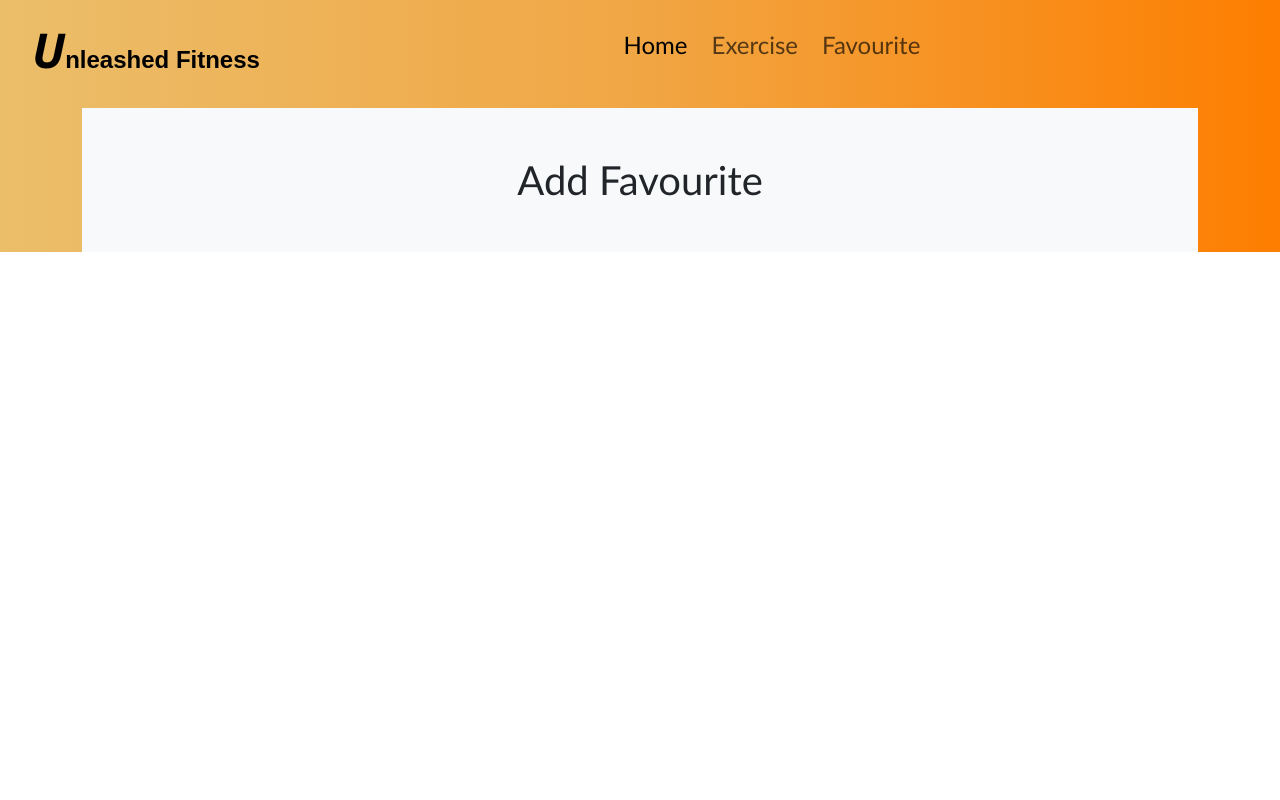
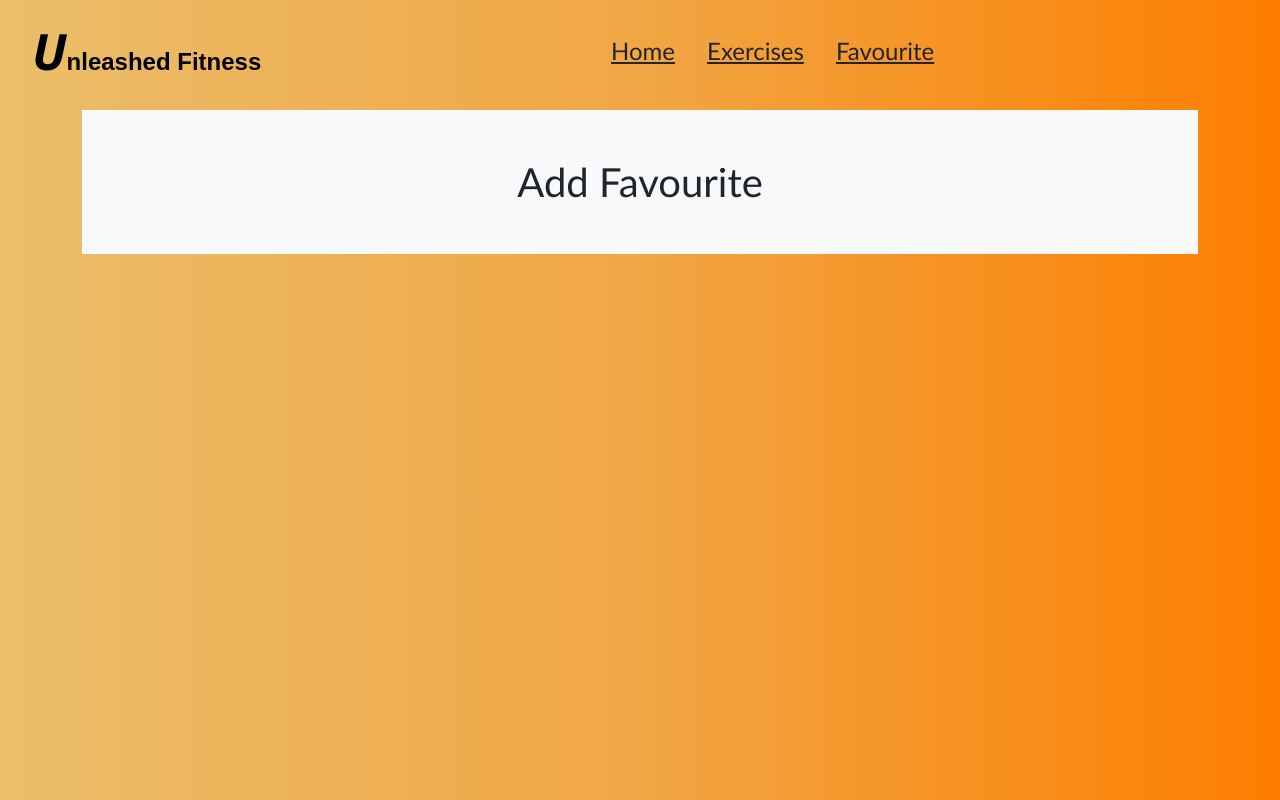
Before and after one commit to Ashutosh137/unleashed-fitness-, a React (Create React App) app: page /favourite in a window 1280 px wide. Built offline with nearby package versions, Linux system fonts and the light colour scheme; no server answers.

Commit message:
Refactored CSS for responsiveness

```diff
--- a/src/app.css
+++ b/src/app.css
@@ -1,9 +1,11 @@
 .home {
     background: url('https://images.unsplash.com/photo-1508919801845-fc2ae1bc2a28?ixlib=rb-4.0.3&ixid=MnwxMjA3fDB8MHxzZWFyY2h8Mnx8aW1nfGVufDB8fDB8fA%3D%3D&w=1000&q=80') center center/cover;
     background-repeat: no-repeat;
-    height: 80vh;
     animation: opoacity 0.9s ease-in-out;
     border-radius: 60px 10px;
+    margin: 10px 40px auto;
+    padding-top: 8%;
+    padding-bottom: 8%;
     box-shadow: 0px 0px 12px 2px rgb(255, 255, 255, 0.7);
 }
 
@@ -20,11 +22,13 @@
     transition: all 0.4s ease;
 }
 
-.home .main:not(:hover),.navbar h4:not(:hover) {
+.home .main:not(:hover),
+.navbar li:not(:hover) {
     transform: scale(1);
     transition: all 0.3s ease-in-out;
 }
-.w-sm-50{
+
+.w-sm-50 {
     width: 30%;
     font-size: larger;
 }
@@ -76,48 +80,56 @@ details summary {
     z-index: 3;
 }
 
-.title{
+.title {
     font-weight: 700;
-    font-size: larger;
+    font-size: x-large;
     margin-left: 20px;
-    font-family:sans-serif;
+    font-family: sans-serif;
 }
-.title::first-letter{
-    font-size: 200%;
+
+.title::first-letter {
+    font-size: 50px;
     font-weight: 700;
-    font-style:italic;
+    font-style: italic;
     font-family: 'Segoe UI', Tahoma, Geneva, Verdana, sans-serif;
 }
 
-.img-fluid{
+.img-fluid {
     width: 130px;
     margin: auto;
-
 }
 
-.navbar h4:hover{
-    color:rgba(0, 0, 0, 0.8);
-    border-bottom: 3px solid rgb(73, 73, 72);
-    transform: scale(1.1);
+.navbar li:hover {
+    transform: scale(1.3);
     font-family: Arial, Helvetica, sans-serif;
     transition: all ease 0.2s;
 }
-.bg-custum{
+
+.bg-custum {
     color: rgba(0, 0, 0, 0.8);
-    background: #f12711;  /* fallback for old browsers */
-background: -webkit-linear-gradient(to right, #f5af19, #f12711);  /* Chrome 10-25, Safari 5.1-6 */
-background:linear-gradient(to right, rgb(235, 177, 69),rgb(241, 166, 68), rgb(253, 143, 0));/* W3C, IE 10+/ Edge, Firefox 16+, Chrome 26+, Opera 12+, Safari 7+ */
+    background: #f12711;
+    /* fallback for old browsers */
+    background: -webkit-linear-gradient(to right, #f5af19, #f12711);
+    /* Chrome 10-25, Safari 5.1-6 */
+    background: linear-gradient(to right, rgb(235, 177, 69), rgb(241, 166, 68), rgb(253, 143, 0));
+    /* W3C, IE 10+/ Edge, Firefox 16+, Chrome 26+, Opera 12+, Safari 7+ */
 
     width: 200px;
 }
 
+button span {
+    scale: 2;
+    margin: 10px;
+}
 
 
 
+.bg-wheat {
+    background-color: wheat;
+}
 
-.bg-wheat{
-    background-color: white;
-}
+
+
 .relative {
     position: relative !important;
     font-size: 30px;
@@ -155,22 +167,17 @@ input {
     margin: auto;
 }
 
-@media (max-width:650px) {
-    .home{
+@media screen and (max-width:650px) {
+    .home {
         height: 50vh;
     }
-    .title{
-    font-size: x-large;
-}
 
-.title::first-letter{
-    font-size: xx-large;
-}
-.navbar h4{
-    font-size: 20px;
-    margin: auto;
-    width: 50%;
-}
+    .navbar h4 {
+        font-size: 20px;
+        margin: auto;
+        width: 50%;
+    }
+
     .text-responsive label,
     button {
         font-size: 100px;
@@ -190,7 +197,8 @@ input {
     .text-res label {
         font-size: large;
     }
-    .w-sm-50{
+
+    .w-sm-50 {
         width: 100%;
         font-size: medium;
     }
--- a/src/component/exercise.js
+++ b/src/component/exercise.js
@@ -51,7 +51,7 @@ const Exercise = () => {
                     <img style={{ display: skeleton ? 'none' : 'block' }} onLoadCapture={() => {
                         setskeleton(false)
                     }}
-                        src={exercise.gifUrl} className="img-fluid shadow-1 m-auto rounded" alt="gif" />
+                        src={exercise.gifUrl} className=" shadow-1 m-auto rounded" alt="gif" />
                 </div>
                 <div className="m-auto  w-sm-50 felx-1 px-4 text-res">
                     <p className='text-center '>exercise keep you strong and increase muscles in <b>{exercise.target || <Skeleton />}</b> ,this is one of the best exercise to target your <b>{exercise.bodyPart || <Skeleton />}</b> using <b>{exercise.equipment || <Skeleton />}</b> <br />
--- a/src/component/home.js
+++ b/src/component/home.js
@@ -25,7 +25,7 @@ const Home = () => {
         toggleload()
     }
     return (
-        <div className="container text-responsive py-4 rounded text-capitalize">
+        <div className="pb-5 px-5 text-responsive rounded text-capitalize">
             <div className="d-flex align-middle home">
                 <div className="m-auto main d-flex w-50 h-50 rounded p-5 text-center">
                     <div className="m-auto box">
@@ -40,8 +40,8 @@ const Home = () => {
                 <form onSubmit={(e) => handelsubmit(e)} className='d-flex justify-content-center container'>
                     <input type="search" name='search' value={searchLowerCase} onChange={(e) => {
                         setsearch(e.target.value.toLowerCase())
-                    }} className='text-dark p-3 m-2 rounded w-100' placeholder='Search your exercise by bodyparts, equipment or target muscles' />
-                    <button type='submit' className='btn btn-danger m-2 fw-semibold'>Submit</button>
+                    }} className='text-dark p-3 m-2 rounded w-100' placeholder='Search your favirate exercise by name, bodyparts, equipment or target muscles' />
+                    <button type='submit' className='btn btn-danger m-2 fw-semibold'>search</button>
                 </form>
                 <div className="bg-light rounded my-5 w-100">
                     {searchdata[0] && <div className="container">
@@ -50,7 +50,7 @@ const Home = () => {
                 </div>
             </div>
 
-            <div id='main' className="mx-2 container">
+            <div id='main' className="mx-2">
                 <div className="my-4">
                     <h3 className=' h2 m-auto my-4 border-2 border-bottom border-dark p-2'>search by bodyparts</h3>
                     <Bodyparts />
--- a/src/component/navbar.js
+++ b/src/component/navbar.js
@@ -5,20 +5,24 @@ const Navbar = () => {
         <div>
             <nav className="navbar py-3 navbar-expand-lg text-capitalize text-white">
                 <div className="container-fluid">
-                   <Link to='/' className="navbar-brand text-center"> <h1 className='title' htmlFor="">Unleashed Fitness</h1></Link>
+                    <Link to='/' className="navbar-brand text-center"> <h1 className='title' htmlFor="">Unleashed Fitness</h1></Link>
                     <button className="navbar-toggler" type="button" data-bs-toggle="collapse" data-bs-target="#navbarSupportedContent" aria-controls="navbarSupportedContent" aria-expanded="false" aria-label="Toggle navigation">
                         <span className="navbar-toggler-icon"></span>
                     </button>
                     <div className="collapse navbar-collapse" id="navbarSupportedContent">
-                        <ul className="navbar-nav text-center h4 g-2  m-auto mb-2 mb-lg-0">
-                            <li className="nav-item m-auto  mx-1">
-                                <Link to="/" className="nav-link active h3" aria-current="page"><h4>Home</h4></Link>
+                        <ul className="navbar-nav text-center h4 text-dark g-5 m-auto  mb-2 mb-lg-0">
+                            <li className="  mx-3">
+                                <h4 >  <Link to="/"  className='text-dark'>Home</Link>
+                                </h4>
+
                             </li>
-                            <li className="nav-item m-auto mx-1">
-                                <Link to="/allexercises" className="nav-link h4"><h4>Exercise</h4></Link>
+                            <li className=" mx-3">
+                            <h4 >  <Link to="/allexercises"  className='text-dark'>Exercises</Link>
+</h4>
                             </li>
-                            <li className="nav-item m-auto mx-1">
-                                <Link to="/favourite" className="nav-link h4"><h4>favourite</h4></Link>
+                            <li className="  mx-3">
+                            <h4 ><Link to="/favourite" className='text-dark'>favourite</Link>
+</h4>
                             </li>
                         </ul>
                     </div>
--- a/src/index.css
+++ b/src/index.css
@@ -8,10 +8,14 @@
     background-repeat: no-repeat;
     background-size: cover;
     animation: opoacity 0.8s ease;
-    background: #FFEFBA;  /* fallback for old browsers */
-background: -webkit-linear-gradient(to right, #FFFFFF, #f7b155);  /* Chrome 10-25, Safari 5.1-6 */
-background: linear-gradient(to right, rgb(235, 190, 106),rgb(241, 166, 68), rgb(253, 126, 0)); /* W3C, IE 10+/ Edge, Firefox 16+, Chrome 26+, Opera 12+, Safari 7+ */
-/* W3C, IE 10+/ Edge, Firefox 16+, Chrome 26+, Opera 12+, Safari 7+ */
+    background: #FFEFBA;
+    min-height: 100vh;
+    /* fallback for old browsers */
+    background: -webkit-linear-gradient(to right, #FFFFFF, #f7b155);
+    /* Chrome 10-25, Safari 5.1-6 */
+    background: linear-gradient(to right, rgb(235, 190, 106), rgb(241, 166, 68), rgb(253, 126, 0));
+    /* W3C, IE 10+/ Edge, Firefox 16+, Chrome 26+, Opera 12+, Safari 7+ */
+    /* W3C, IE 10+/ Edge, Firefox 16+, Chrome 26+, Opera 12+, Safari 7+ */
 }
 
 @keyframes opoacity {
```
